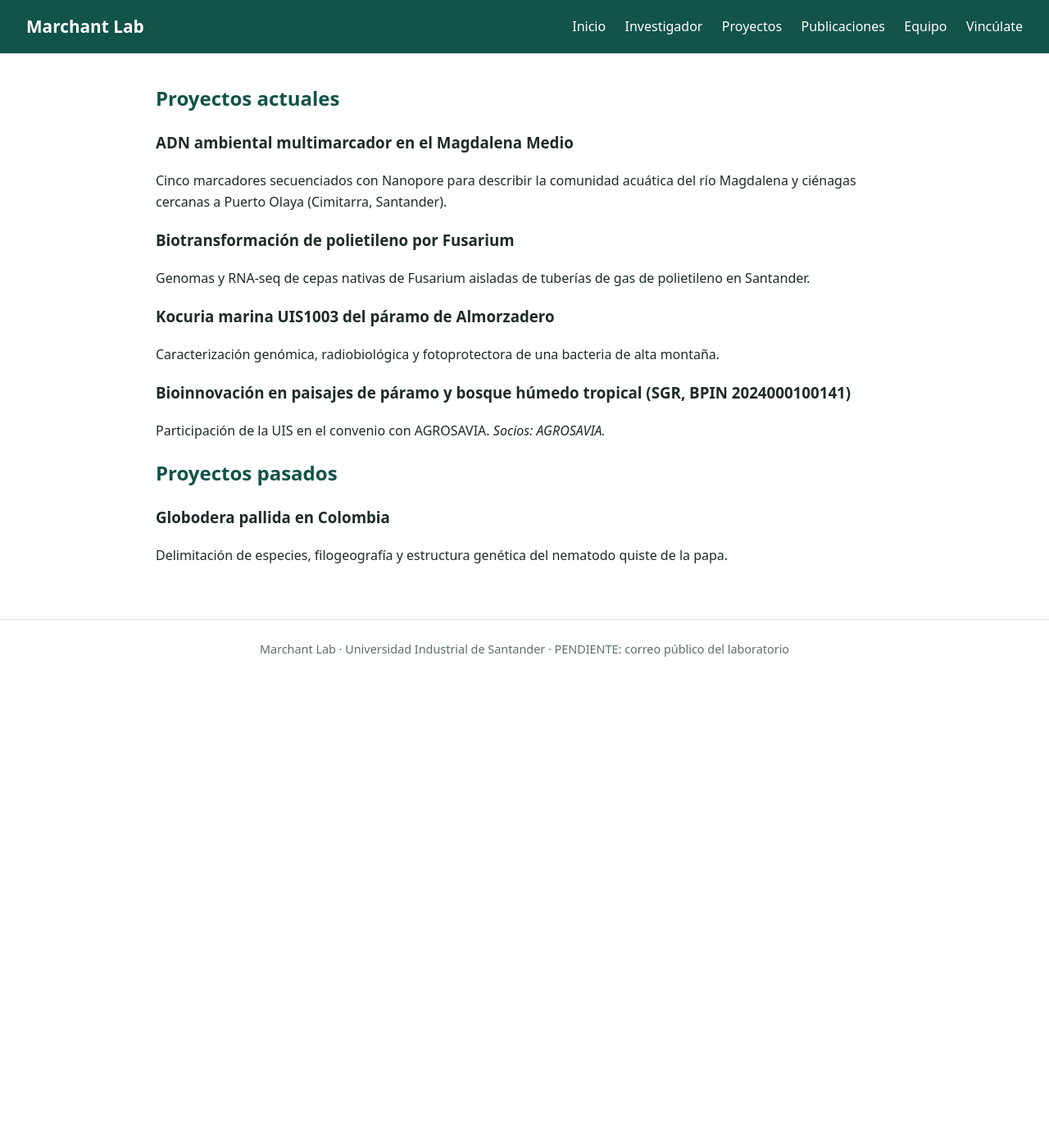
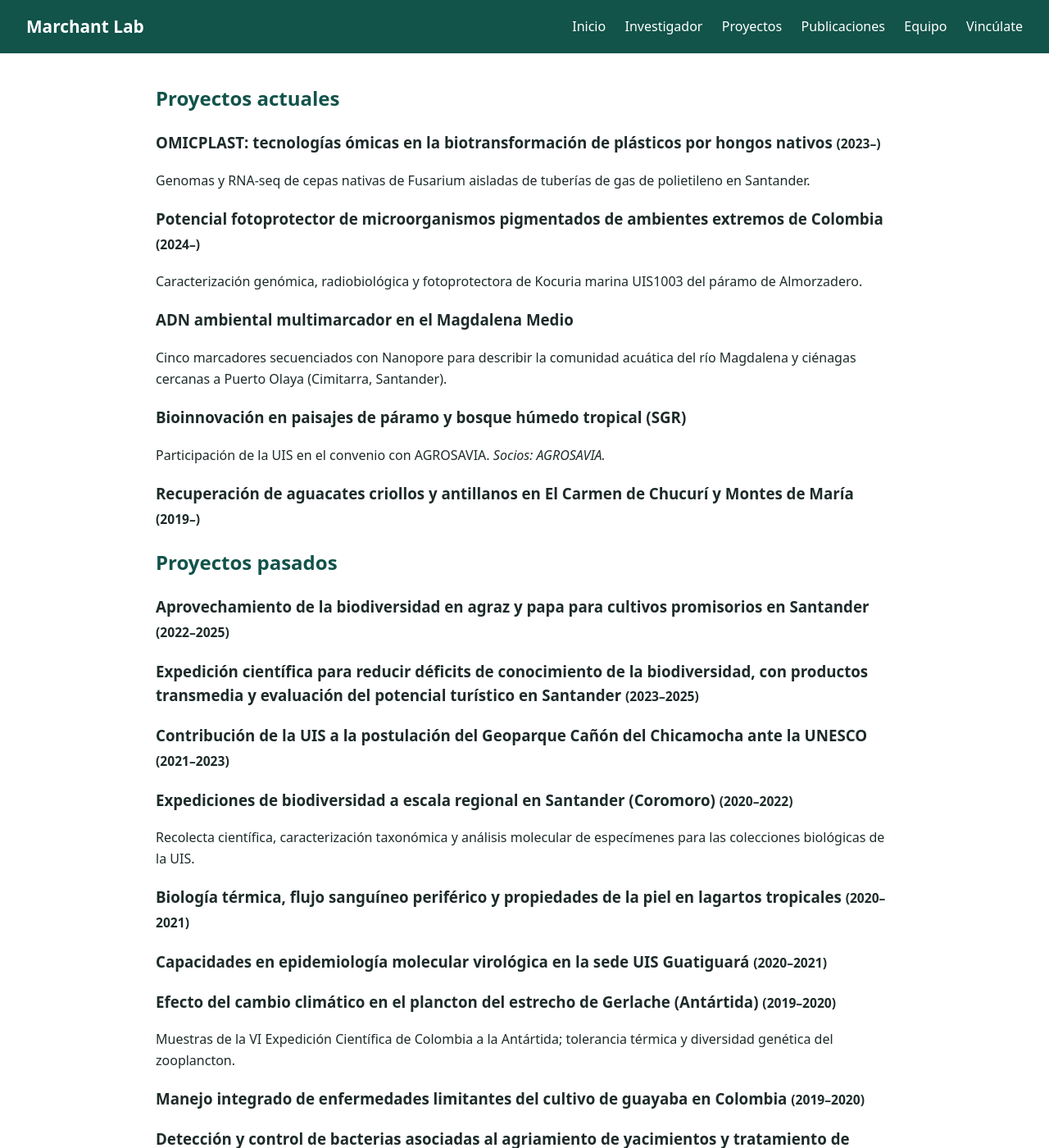
Before and after one commit to Marchant-Lab/marchant-lab-web, a Jekyll site: the page built from proyectos.md, in a window 1280 px wide and 1400 px high. Shown: the whole window at 82% size. Built offline with Jekyll 4.4.1, drawn with Linux system fonts in a browser that asks for light colours; some of the changed text lies outside the part shown.

Commit message:
Agrega proyectos, egresados y categoría Minciencias desde CvLAC
Co-Authored-By: Claude Opus 5.5 <noreply@anthropic.com>

```diff
--- a/_data/investigador.yml
+++ b/_data/investigador.yml
@@ -1,6 +1,7 @@
-# Fuente: ORCID 0000-0002-7362-3626 (biografía traducida y resumida). BORRADOR: revisar.
+# Fuente: ORCID 0000-0002-7362-3626 y CvLAC (biografía traducida y resumida). BORRADOR: revisar.
 nombre: Sergio Marchant
 cargo: Profesor Asociado, Escuela de Biología, Universidad Industrial de Santander
+categoria: Investigador Asociado (I) y par evaluador reconocido por Minciencias
 grupo: "PENDIENTE: confirmar grupo (ORCID dice iBGA; un PRD dice CINBIN)"
 foto: ""   # p. ej. /assets/fotos/sergio.jpg
 bio:
@@ -13,8 +14,11 @@ formacion:
 trayectoria:
   - Profesor Asociado, Escuela de Biología, UIS (2017–actual)
   - Docente de tiempo completo, Facultad de Ciencias Agropecuarias, Universidad Católica de Oriente (2016–2017)
+  - Universidad Nacional de Colombia, sede Medellín (2016)
+  - Clemson University (2012–2014)
 perfiles:
   - {nombre: ORCID, url: "https://orcid.org/0000-0002-7362-3626"}
+  - {nombre: CvLAC, url: "https://scienti.minciencias.gov.co/cvlac/visualizador/generarCurriculoCv.do?cod_rh=0000034254"}
   - {nombre: Scopus, url: "https://www.scopus.com/authid/detail.uri?authorId=57124274700"}
   - {nombre: Lens, url: "https://www.lens.org/lens/orcid/0000-0002-7362-3626"}
   - {nombre: GitHub, url: "https://github.com/Marchant-Lab"}
--- a/_data/personas.yml
+++ b/_data/personas.yml
@@ -1,20 +1,77 @@
-# estado: actual | egresado.  BORRADOR: confirmar con cada persona antes de publicar su nombre.
-# Campos opcionales: foto (ruta en assets/), enlace (ORCID, LinkedIn…), anio (egreso), tesis (solo con permiso).
+# estado: actual | egresado.  Fuente: CvLAC + proyectos del servidor.
+# anio de egresados = año registrado en CvLAC. Sin tesis hasta tener permiso.
+# Campos opcionales: foto (ruta en assets/), enlace (ORCID, LinkedIn…), anio, tesis (solo con permiso).
 - nombre: Sergio Andrés Marchant Rojas
   rol: Investigador principal
   estado: actual
+- nombre: José Luis Poveda Cuéllar
+  rol: Doctorado en Ciencias Biológicas
+  estado: actual
 - nombre: Jeysnner Arley Pinzón Bayona
+  rol: Maestría en Biología
+  estado: actual
+- nombre: María de los Ángeles Atehortúa Bueno
   rol: Maestría en Biología
   estado: actual
 - nombre: Lizeth Dayana Villamizar Leal
   rol: Maestría en Biología
   estado: actual
 - nombre: David Alejandro Rivera Holguín
-  rol: Maestría en Biología
+  rol: Maestría en Biología (codirección)
   estado: actual
 - nombre: Bianeth García Barrios
-  rol: Maestría en Biología
+  rol: Maestría en Biología (codirección)
+  estado: actual
+- nombre: Leonardo Villalba Campos   # CvLAC: en curso desde 2021, confirmar
+  rol: Maestría en Biología (codirección)
+  estado: actual
+- nombre: Luis Manuel Jaimes Sánchez
+  rol: Biología (pregrado)
   estado: actual
 - nombre: Santiago Vargas Flórez
   rol: Pregrado / maestría (confirmar)
   estado: actual
+- nombre: Isabella Valencia Rueda
+  rol: Biología (pregrado, codirección)
+  estado: egresado
+  anio: 2023
+- nombre: Vladimir Andrés Beltrán Tirado
+  rol: Biología (pregrado)
+  estado: egresado
+  anio: 2022
+- nombre: Geraldine Andrea Carvajalino Ramos
+  rol: Biología (pregrado)
+  estado: egresado
+  anio: 2022
+- nombre: Kevin Daniel Meza Avendaño
+  rol: Biología (pregrado)
+  estado: egresado
+  anio: 2021
+- nombre: José Alejandro Becerra Ortiz
+  rol: Biología (pregrado)
+  estado: egresado
+  anio: 2020
+- nombre: Jeysnner Arley Pinzón Bayona
+  rol: Biología (pregrado, codirección)
+  estado: egresado
+  anio: 2020
+- nombre: Jesús David Rueda Reyes
+  rol: Maestría en Biología
+  estado: egresado
+  anio: 2019
+- nombre: Jonathan González Bonilla
+  rol: Biología (pregrado)
+  estado: egresado
+  anio: 2019
+- nombre: Pricelis Paulin Polanco Fontalvo
+  rol: Maestría en Biología (codirección)
+  estado: egresado
+  anio: 2018
+- nombre: Harold Cardona Gutiérrez
+  rol: Zootecnia, Universidad Católica de Oriente
+  estado: egresado
+  anio: 2017
+- nombre: Julián Murillo Gómez
+  rol: Zootecnia, Universidad Católica de Oriente
+  estado: egresado
+  anio: 2017
--- a/_data/proyectos.yml
+++ b/_data/proyectos.yml
@@ -1,17 +1,55 @@
-# estado: actual | pasado.  BORRADOR: verificar títulos, financiadores y fechas.
+# estado: actual | pasado.  Fuente: CvLAC (proyectos con fechas) + proyectos del servidor.
+# BORRADOR: revisar redacción, financiadores y si los "actual" siguen vigentes.
+- titulo: "OMICPLAST: tecnologías ómicas en la biotransformación de plásticos por hongos nativos"
+  estado: actual
+  anios: 2023–
+  descripcion: Genomas y RNA-seq de cepas nativas de Fusarium aisladas de tuberías de gas de polietileno en Santander.
+- titulo: Potencial fotoprotector de microorganismos pigmentados de ambientes extremos de Colombia
+  estado: actual
+  anios: 2024–
+  descripcion: Caracterización genómica, radiobiológica y fotoprotectora de Kocuria marina UIS1003 del páramo de Almorzadero.
 - titulo: ADN ambiental multimarcador en el Magdalena Medio
   estado: actual
   descripcion: Cinco marcadores secuenciados con Nanopore para describir la comunidad acuática del río Magdalena y ciénagas cercanas a Puerto Olaya (Cimitarra, Santander).
-- titulo: Biotransformación de polietileno por Fusarium
-  estado: actual
-  descripcion: Genomas y RNA-seq de cepas nativas de Fusarium aisladas de tuberías de gas de polietileno en Santander.
-- titulo: Kocuria marina UIS1003 del páramo de Almorzadero
-  estado: actual
-  descripcion: Caracterización genómica, radiobiológica y fotoprotectora de una bacteria de alta montaña.
-- titulo: Bioinnovación en paisajes de páramo y bosque húmedo tropical (SGR, BPIN 2024000100141)
+- titulo: Bioinnovación en paisajes de páramo y bosque húmedo tropical (SGR)
   estado: actual
   descripcion: Participación de la UIS en el convenio con AGROSAVIA.
   socios: AGROSAVIA
-- titulo: Globodera pallida en Colombia
+- titulo: Recuperación de aguacates criollos y antillanos en El Carmen de Chucurí y Montes de María
+  estado: actual   # CvLAC no tiene fecha de fin: confirmar
+  anios: 2019–
+- titulo: Aprovechamiento de la biodiversidad en agraz y papa para cultivos promisorios en Santander
   estado: pasado
-  descripcion: Delimitación de especies, filogeografía y estructura genética del nematodo quiste de la papa.
+  anios: 2022–2025
+- titulo: Expedición científica para reducir déficits de conocimiento de la biodiversidad, con productos transmedia y evaluación del potencial turístico en Santander
+  estado: pasado
+  anios: 2023–2025
+- titulo: Contribución de la UIS a la postulación del Geoparque Cañón del Chicamocha ante la UNESCO
+  estado: pasado
+  anios: 2021–2023
+- titulo: Expediciones de biodiversidad a escala regional en Santander (Coromoro)
+  estado: pasado
+  anios: 2020–2022
+  descripcion: Recolecta científica, caracterización taxonómica y análisis molecular de especímenes para las colecciones biológicas de la UIS.
+- titulo: Biología térmica, flujo sanguíneo periférico y propiedades de la piel en lagartos tropicales
+  estado: pasado
+  anios: 2020–2021
+- titulo: Capacidades en epidemiología molecular virológica en la sede UIS Guatiguará
+  estado: pasado
+  anios: 2020–2021
+- titulo: Efecto del cambio climático en el plancton del estrecho de Gerlache (Antártida)
+  estado: pasado
+  anios: 2019–2020
+  descripcion: Muestras de la VI Expedición Científica de Colombia a la Antártida; tolerancia térmica y diversidad genética del zooplancton.
+- titulo: Manejo integrado de enfermedades limitantes del cultivo de guayaba en Colombia
+  estado: pasado
+  anios: 2019–2020
+- titulo: Detección y control de bacterias asociadas al agriamiento de yacimientos y tratamiento de aguas
+  estado: pasado
+  anios: 2018–2021
+- titulo: Perfil transcriptómico de la glándula de limo de un onicóforo de Santander
+  estado: pasado
+  anios: 2017–2020
+- titulo: Diagnóstico molecular de lepidópteros cuarentenarios en aguacate
+  estado: pasado
+  anios: "2017"
--- a/proyectos.md
+++ b/proyectos.md
@@ -7,7 +7,7 @@ permalink: /proyectos/
 {% for g in grupos %}{% assign par = g | split: ":" %}
 ## {{ par[1] }}
 {% for p in site.data.proyectos %}{% if p.estado == par[0] %}
-### {{ p.titulo }}
+### {{ p.titulo }}{% if p.anios %} <small>({{ p.anios }})</small>{% endif %}
 {{ p.descripcion }}{% if p.socios %} *Socios: {{ p.socios }}.*{% endif %}
 {% endif %}{% endfor %}
 {% endfor %}
```
Also changed, not shown: investigador.md (+1 -1 lines).
